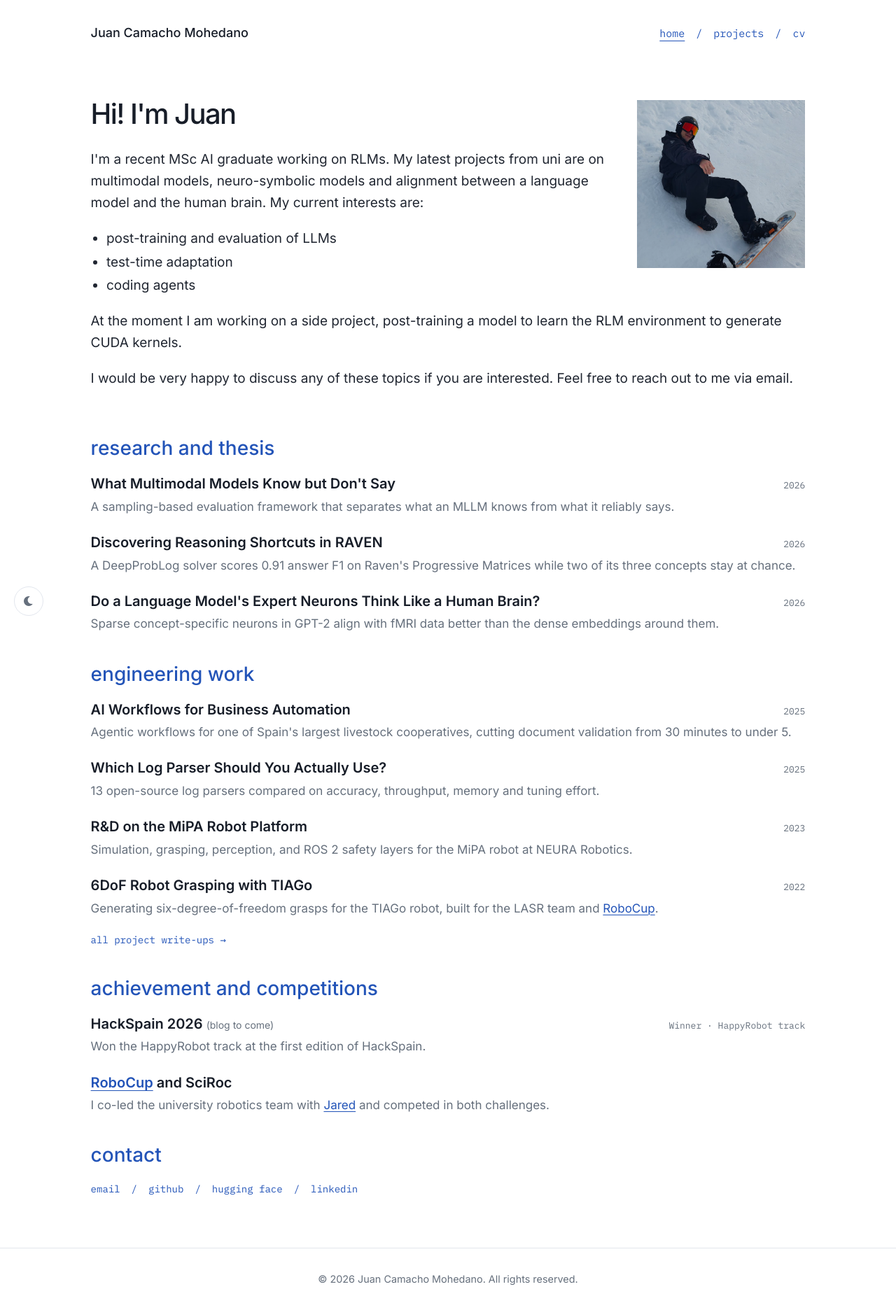
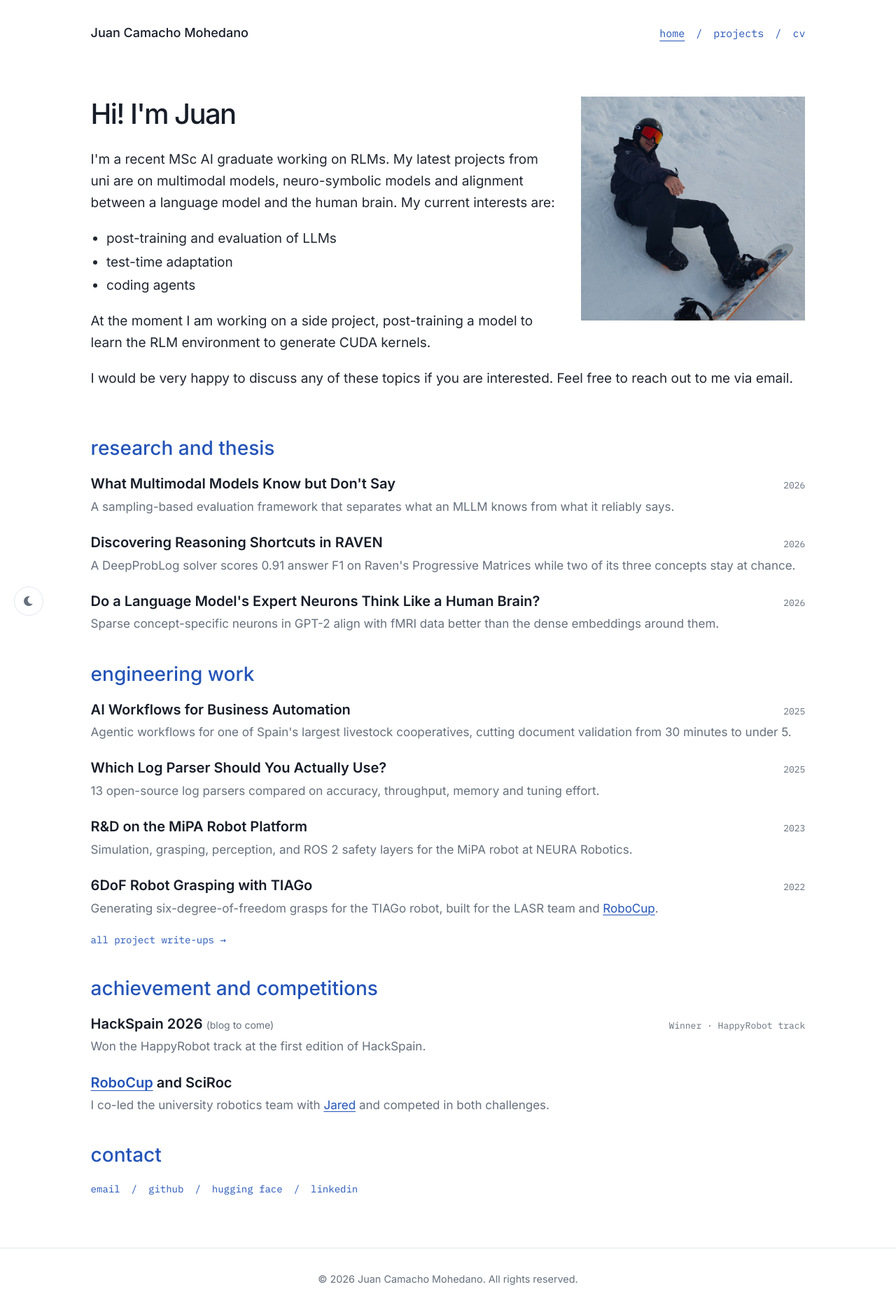
Before and after one commit to jucamohedano/jucamohedano.github.io, a Jekyll site: the page built from index.md, in a window 1280 px wide. Shown: the whole page at 70% size. Built offline with Jekyll 4.4.1, drawn with Linux system fonts in a browser that asks for light colours.

Commit message:
Enlarge and align homepage profile photo

```diff
--- a/css/styles.css
+++ b/css/styles.css
@@ -290,10 +290,10 @@ section {
 
 .profile-photo {
     float: right;
-    width: 28%;
-    max-width: 240px;
+    width: 34%;
+    max-width: 320px;
     height: auto;
-    margin: 0.35rem 0 1rem 2rem;
+    margin: 0 0 1rem 2rem;
 }
 
 .bio ul.interests {
@@ -585,8 +585,8 @@ footer p {
     .profile-photo {
         float: none;
         display: block;
-        width: 45%;
-        max-width: 180px;
+        width: 60%;
+        max-width: 240px;
         margin: 0 0 1.5rem;
     }
 
```
